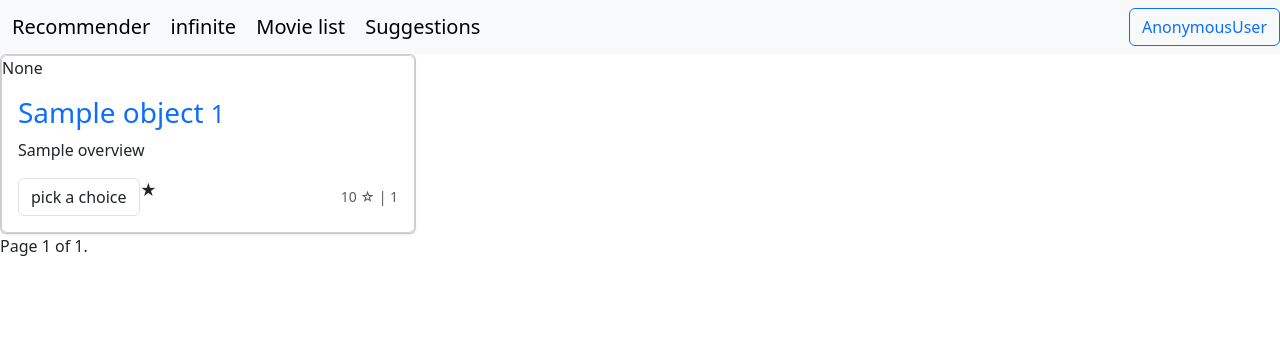
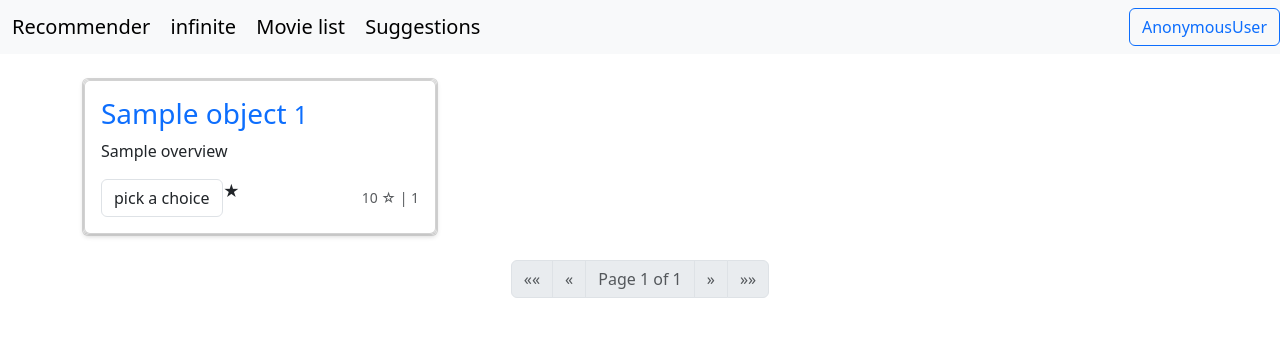
Before and after one commit to bataynehscave/recommender_system, a Django app: template src/templates/dashboard/main.html in a window 1280 px wide. Shown: the top 354 px of the page. Run offline with Django 5.2, Linux system fonts and the light colour scheme; tables that the repository leaves empty hold one stand-in row (values such as "Sample post"); the template is opened without the code that fills it: values that come from a table or form of the project are taken from there, most other values are stand-ins (such as "Sample title", 1, 10 or a date in 2020); parts of the project's set-up code (start-up, migrations or seed data) failed here and were passed over.

Commit message:
improved ui a bit

```diff
--- a/src/templates/dashboard/main.html
+++ b/src/templates/dashboard/main.html
@@ -2,30 +2,67 @@
 
 {% block content %}
 
-
-<div class="row row-cols-1 row-cols-sm-2 row-cols-md-3 g-3">
+<div class="container py-4">
+    <div class="row row-cols-1 row-cols-sm-2 row-cols-md-3 g-4">
         {% for object in object_list %}
         <div class="col">
-        {% include 'movies/snippet/card.html' with object=object%}
-
+            <div class="card h-100 shadow-sm">
+                <!-- Ensure the included snippet doesn't have additional card or sizing classes -->
+                {% include 'movies/snippet/card.html' with object=object %}
+            </div>
         </div>
         {% endfor %}
     </div>
-<div class="pagination">
-        <span class="step-links">
+
+    <nav aria-label="Page navigation" class="mt-4">
+        <ul class="pagination justify-content-center">
             {% if object_list.has_previous %}
-            <a href="?page=1">&laquo; first</a>
-            <a href="?page={{ object_list.previous_page_number }}">previous</a>
+            <li class="page-item">
+                <a class="page-link" href="?page=1" aria-label="First">
+                    <span aria-hidden="true">&laquo;&laquo;</span>
+                </a>
+            </li>
+            <li class="page-item">
+                <a class="page-link" href="?page={{ object_list.previous_page_number }}" aria-label="Previous">
+                    <span aria-hidden="true">&laquo;</span>
+                </a>
+            </li>
+            {% else %}
+            <li class="page-item disabled">
+                <span class="page-link">&laquo;&laquo;</span>
+            </li>
+            <li class="page-item disabled">
+                <span class="page-link">&laquo;</span>
+            </li>
             {% endif %}
 
-          <span class="current">
-            Page {{ object_list.number }} of {{ object_list.paginator.num_pages }}.
+            <li class="page-item disabled">
+                <span class="page-link">
+                    Page {{ object_list.number }} of {{ object_list.paginator.num_pages }}
                 </span>
+            </li>
 
             {% if object_list.has_next %}
-            <a href="?page={{ object_list.next_page_number }}">next</a>
-            <a href="?page={{ object_list.paginator.num_pages }}">last &raquo;</a>
+            <li class="page-item">
+                <a class="page-link" href="?page={{ object_list.next_page_number }}" aria-label="Next">
+                    <span aria-hidden="true">&raquo;</span>
+                </a>
+            </li>
+            <li class="page-item">
+                <a class="page-link" href="?page={{ object_list.paginator.num_pages }}" aria-label="Last">
+                    <span aria-hidden="true">&raquo;&raquo;</span>
+                </a>
+            </li>
+            {% else %}
+            <li class="page-item disabled">
+                <span class="page-link">&raquo;</span>
+            </li>
+            <li class="page-item disabled">
+                <span class="page-link">&raquo;&raquo;</span>
+            </li>
             {% endif %}
-        </span>
+        </ul>
+    </nav>
 </div>
-{%endblock%}
+
+{% endblock %}
--- a/src/templates/movies/snippet/card.html
+++ b/src/templates/movies/snippet/card.html
@@ -3,7 +3,7 @@
 {% with my_ratings|get_dict_val:object.id as current_rating %}
 <div class="card">
     <div class="card shadow-sm">
-        {{current_rating}}
+        <!-- {{current_rating}} -->
         <div class="card-body">
             <a href="/{{object.id}}" style="text-decoration: None; ">
             <h3>{{object.title}} <small>{{object.id}}</small> </h3>
```
Also changed, not shown: src/templates/movies/list.html (+61 -7 lines). Lines whose indentation alone changed are shown as unchanged.
